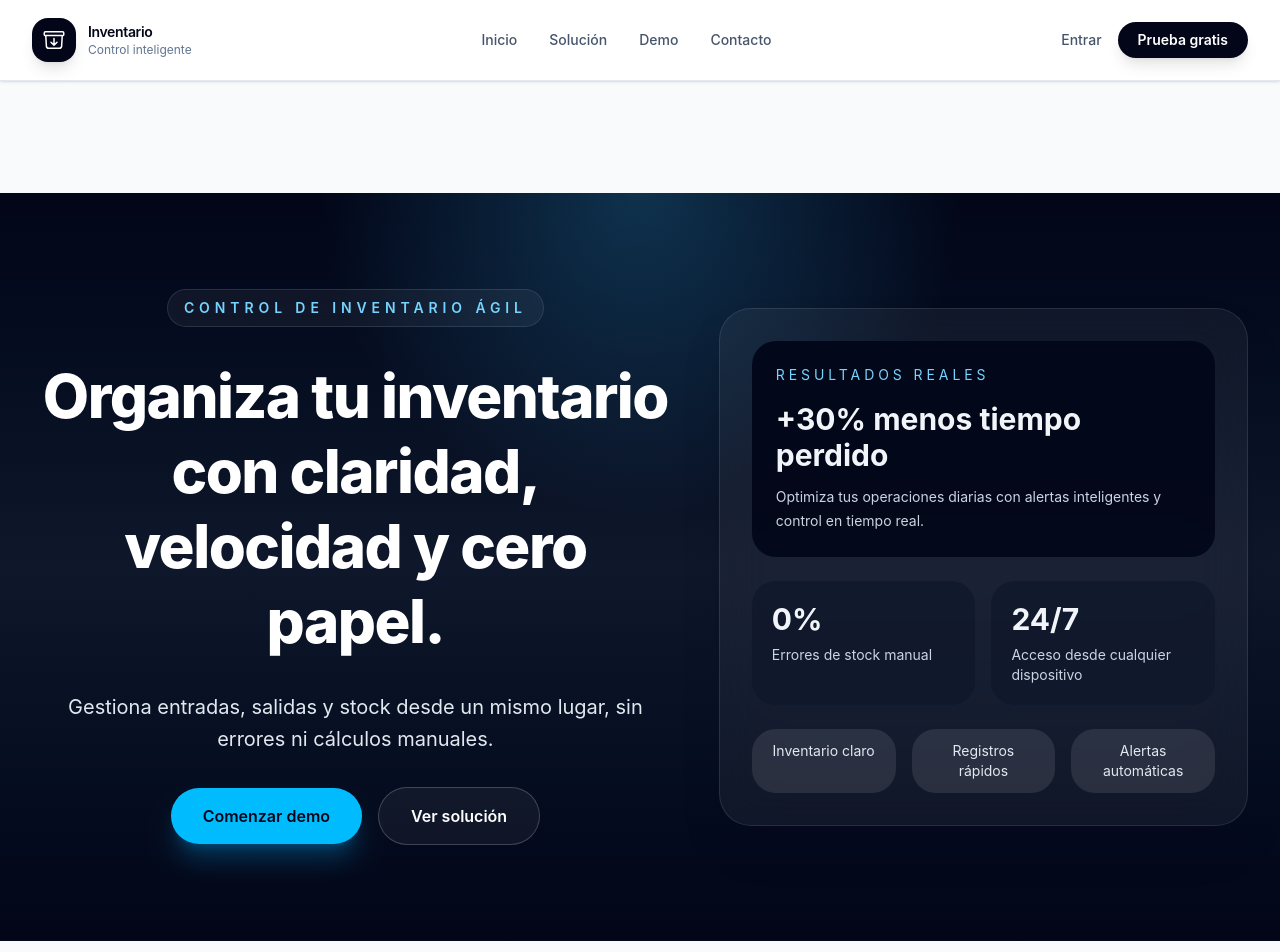
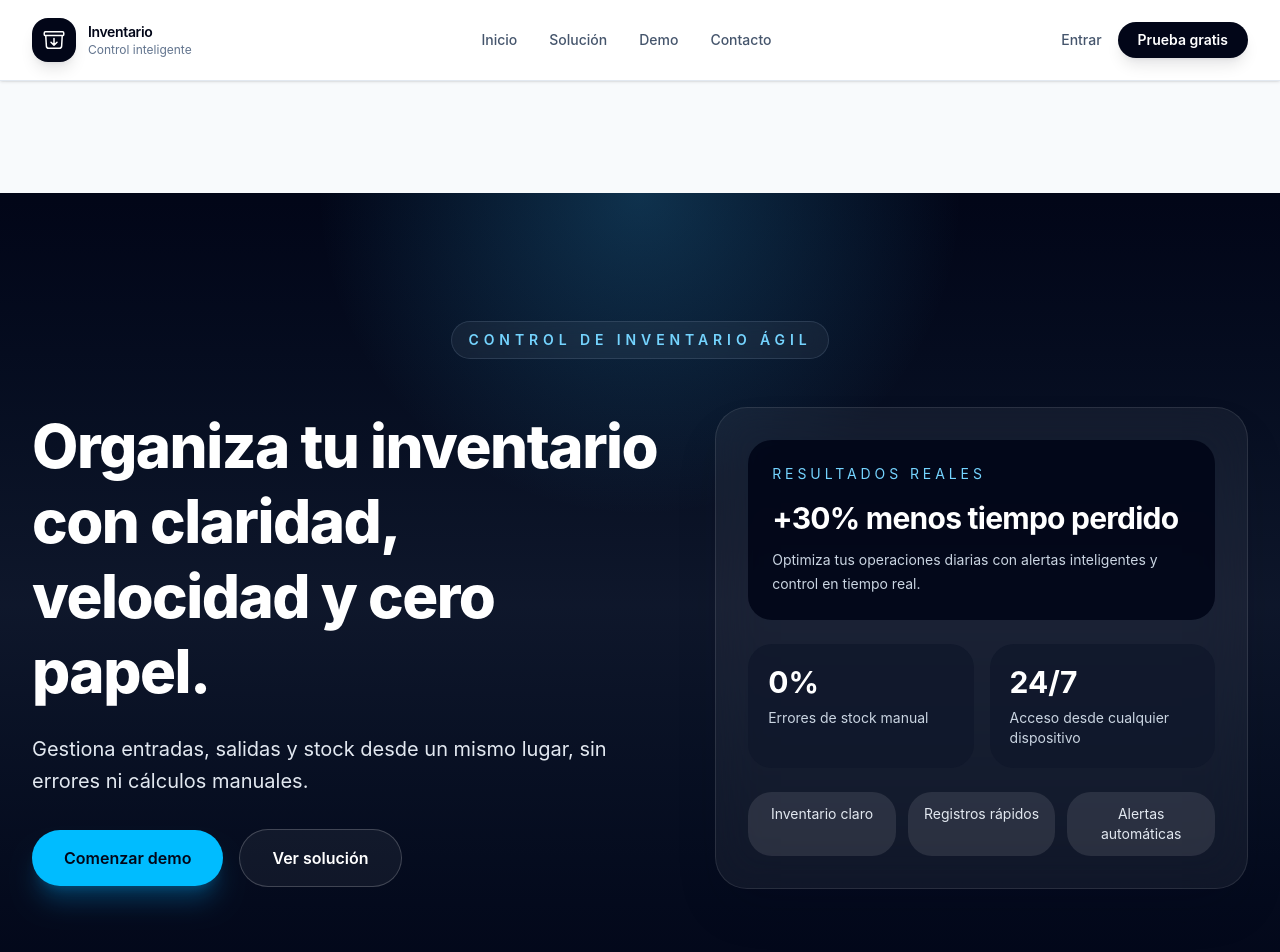
Before and after one commit to MarcoAAguil4r/inventario-appweb, a Next.js app: page / in a window 1280 px wide. Shown: the top 952 px of the page. Built offline with nearby package versions, Linux system fonts and the light colour scheme.

Commit message:
fix: mejorar diseño y tipografía del Hero

```diff
--- a/app/components/Hero.tsx
+++ b/app/components/Hero.tsx
@@ -1,49 +1,43 @@
+import React from 'react';
+
 export default function Hero() {
   return (
-    <section className="relative w-full overflow-hidden bg-gradient-to-b from-slate-950 via-slate-900 to-slate-950 text-white">
-      {/* Efecto de luz superior */}
+    // min-h-screen y flex items-center para cubrir todo el alto de la pantalla
+    <section id="inicio" className="relative w-full min-h-screen flex items-center overflow-hidden bg-gradient-to-b from-slate-950 via-slate-900 to-slate-950 text-white transition-colors duration-300">
       <div className="absolute inset-x-0 top-0 h-80 bg-[radial-gradient(circle_at_top,_rgba(56,189,248,0.24),_transparent_45%)]" />
 
-      {/* Contenedor principal alineado con el Navbar */}
-      <div className="relative mx-auto flex max-w-7xl flex-col gap-12 px-4 py-24 sm:px-6 lg:px-8">
-        <div className="grid gap-10 lg:grid-cols-[1.1fr_0.9fr] lg:items-center">
+      <div className="relative mx-auto flex w-full max-w-7xl flex-col gap-8 md:gap-12 px-4 sm:px-6 lg:px-8 py-24 lg:py-32">
+        <span className="relative z-10 inline-flex self-center rounded-full border border-slate-500/30 bg-white/5 px-4 py-2 text-xs sm:text-sm font-semibold uppercase tracking-[0.35em] text-sky-300 backdrop-blur">
+          Control de inventario ágil
+        </span>
 
-          {/* Columna Izquierda: Textos y Botones */}
-          <div className="space-y-8 flex flex-col items-center text-center">
-            <span className="inline-flex rounded-full border border-slate-500/30 bg-white/5 px-4 py-2 text-sm font-semibold uppercase tracking-[0.35em] text-sky-300 backdrop-blur">
-              Control de inventario ágil
-            </span>
+        <div className="grid gap-6 sm:gap-8 lg:grid-cols-[1.1fr_0.9fr] lg:items-center">
 
-            <h1 className="text-4xl font-extrabold leading-tight tracking-tight text-white sm:text-5xl lg:text-6xl">
-              Organiza tu inventario con claridad, velocidad y cero papel.
-            </h1>
+          <div className="space-y-6 md:space-y-8 flex flex-col items-center text-center lg:items-start lg:text-left">
+            <div className="max-w-2xl space-y-4 md:space-y-6">
+              <h1 className="text-3xl font-extrabold leading-tight tracking-tight text-white sm:text-4xl lg:text-5xl xl:text-6xl">
+                Organiza tu inventario con claridad, velocidad y cero papel.
+              </h1>
+              <p className="max-w-xl text-base leading-8 text-slate-200 sm:text-lg lg:text-xl mx-auto lg:mx-0">
+                Gestiona entradas, salidas y stock desde un mismo lugar, sin errores ni cálculos manuales.
+              </p>
+            </div>
 
-            <p className="max-w-2xl text-lg leading-8 text-slate-200 sm:text-xl">
-              Gestiona entradas, salidas y stock desde un mismo lugar, sin errores ni cálculos manuales.
-            </p>
-
-            <div className="flex flex-col gap-4 sm:flex-row sm:items-center">
-              <a
-                href="#demo"
-                className="inline-flex items-center justify-center rounded-full bg-sky-400 px-8 py-4 text-base font-semibold text-slate-950 shadow-xl shadow-sky-500/25 transition hover:bg-sky-300"
-              >
+            <div className="flex flex-col w-full sm:w-auto gap-4 sm:flex-row sm:items-center">
+              <a href="#demo" className="inline-flex items-center justify-center rounded-full bg-sky-400 px-8 py-4 text-base font-semibold text-slate-950 shadow-xl shadow-sky-500/25 transition hover:bg-sky-300 w-full sm:w-auto">
                 Comenzar demo
               </a>
-              <a
-                href="#solucion"
-                className="inline-flex items-center justify-center rounded-full border border-white/20 bg-white/5 px-8 py-4 text-base font-semibold text-white transition hover:border-slate-200 hover:bg-white/10"
-              >
+              <a href="#solucion" className="inline-flex items-center justify-center rounded-full border border-white/20 bg-white/5 px-8 py-4 text-base font-semibold text-white transition hover:border-slate-200 hover:bg-white/10 w-full sm:w-auto">
                 Ver solución
               </a>
             </div>
           </div>
 
-          {/* Columna Derecha: Tarjeta de Métricas */}
-          <div className="rounded-[2rem] border border-white/10 bg-white/5 p-8 shadow-2xl shadow-slate-950/20 backdrop-blur-xl">
-            <div className="space-y-6">
-              <div className="rounded-3xl bg-slate-950/90 p-6 text-slate-100">
-                <p className="text-sm uppercase tracking-[0.28em] text-sky-300">Resultados reales</p>
-                <p className="mt-4 text-3xl font-bold">+30% menos tiempo perdido</p>
+          <div className="rounded-[2rem] border border-white/10 bg-white/5 p-6 sm:p-8 shadow-2xl shadow-slate-950/20 backdrop-blur-xl w-full max-w-lg lg:max-w-none mx-auto lg:mx-0">
+            <div className="space-y-4 md:space-y-6">
+              <div className="rounded-3xl bg-slate-950/90 p-5 sm:p-6 text-slate-100">
+                <p className="text-xs sm:text-sm uppercase tracking-[0.28em] text-sky-300">Resultados reales</p>
+                <p className="mt-4 text-2xl sm:text-3xl font-bold tracking-tight text-white">+30% menos tiempo perdido</p>
                 <p className="mt-3 text-sm leading-6 text-slate-300">
                   Optimiza tus operaciones diarias con alertas inteligentes y control en tiempo real.
                 </p>
@@ -51,18 +45,18 @@ export default function Hero() {
 
               <div className="grid gap-4 sm:grid-cols-2">
                 <div className="rounded-3xl bg-slate-900/80 p-5 text-slate-100">
-                  <p className="text-3xl font-bold">0%</p>
+                  <p className="text-2xl sm:text-3xl font-bold text-white">0%</p>
                   <p className="mt-2 text-sm text-slate-300">Errores de stock manual</p>
                 </div>
                 <div className="rounded-3xl bg-slate-900/80 p-5 text-slate-100">
-                  <p className="text-3xl font-bold">24/7</p>
+                  <p className="text-2xl sm:text-3xl font-bold text-white">24/7</p>
                   <p className="mt-2 text-sm text-slate-300">Acceso desde cualquier dispositivo</p>
                 </div>
               </div>
 
-              <div className="grid gap-4 sm:grid-cols-3">
+              <div className="grid gap-3 grid-cols-1 sm:grid-cols-3">
                 {['Inventario claro', 'Registros rápidos', 'Alertas automáticas'].map((label) => (
-                  <div key={label} className="rounded-3xl bg-white/10 px-4 py-3 text-center text-sm text-slate-200">
+                  <div key={label} className="rounded-2xl sm:rounded-3xl bg-white/10 px-4 py-3 text-center text-sm text-slate-200">
                     {label}
                   </div>
                 ))}
```
